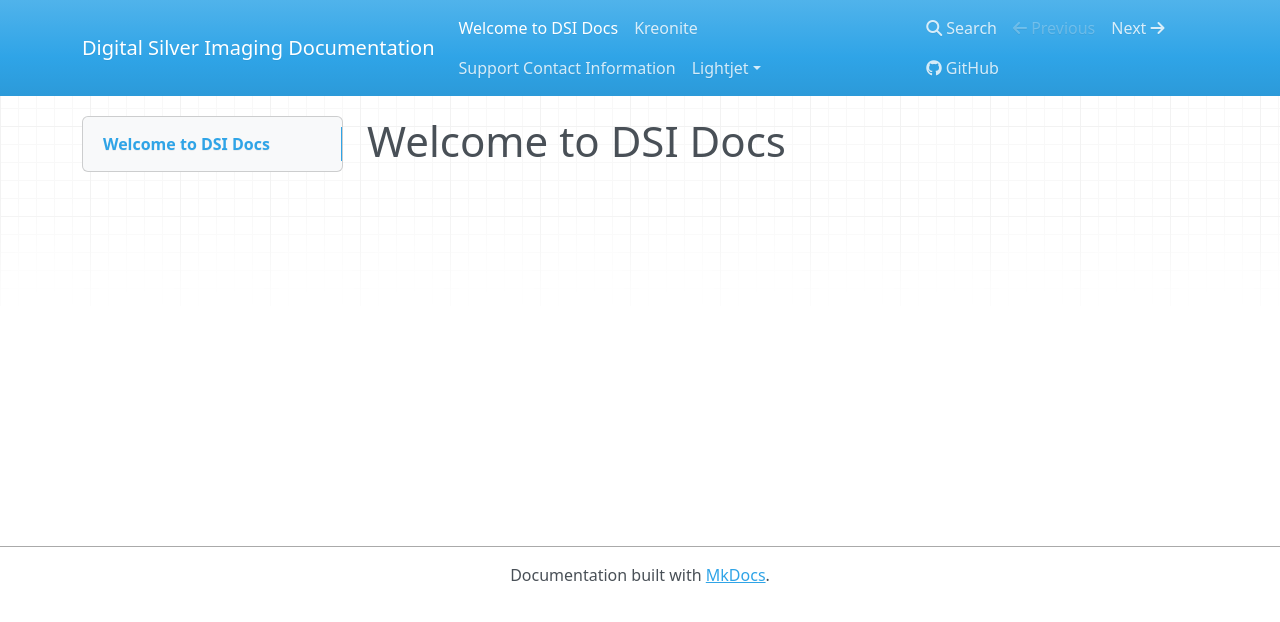
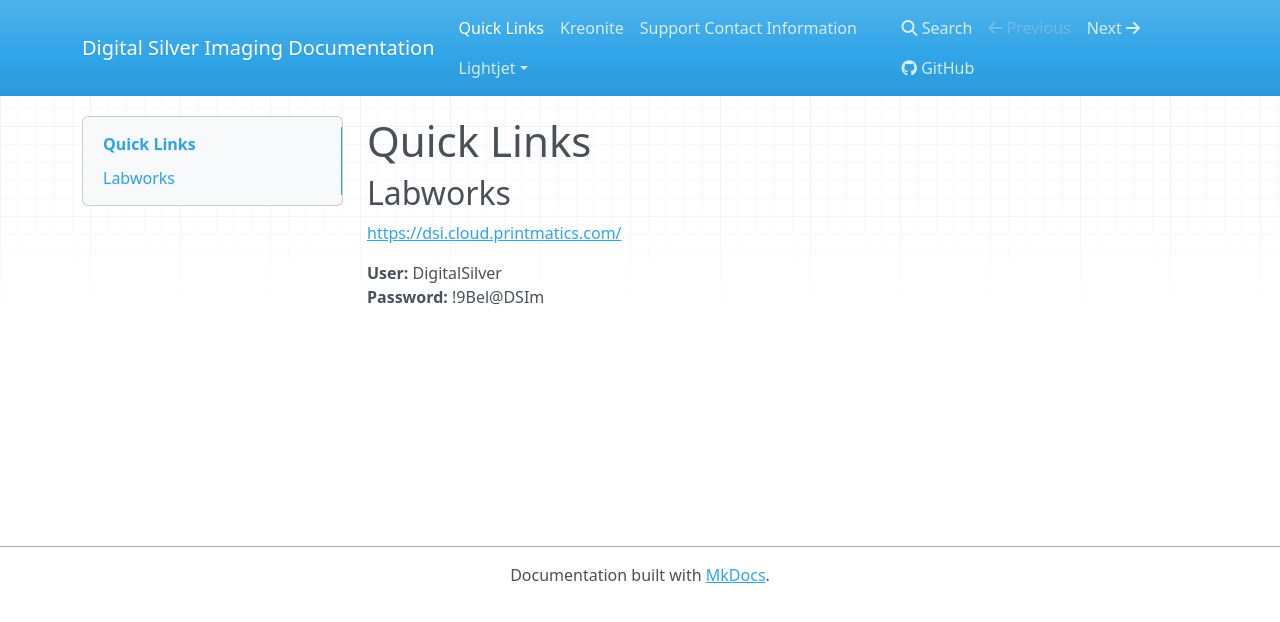
Before and after one commit to digitalsilverimaging/digitalsilverimaging.github.io, an MkDocs documentation site: the page built from docs/index.md, in a window 1280 px wide. Shown: the top 622 px of the page. Built offline with MkDocs 1.6.1, drawn with Linux system fonts in a browser that asks for light colours; nearby versions of some CDN libraries.

Commit message:
Added Labworks link to home page

```diff
--- a/docs/index.md
+++ b/docs/index.md
@@ -1 +1,8 @@
-# Welcome to DSI Docs
+# Quick Links
+
+## Labworks
+
+<https://dsi.cloud.printmatics.com/>
+
+**User:** DigitalSilver
+**Password:** !9Bel@DSIm
```
